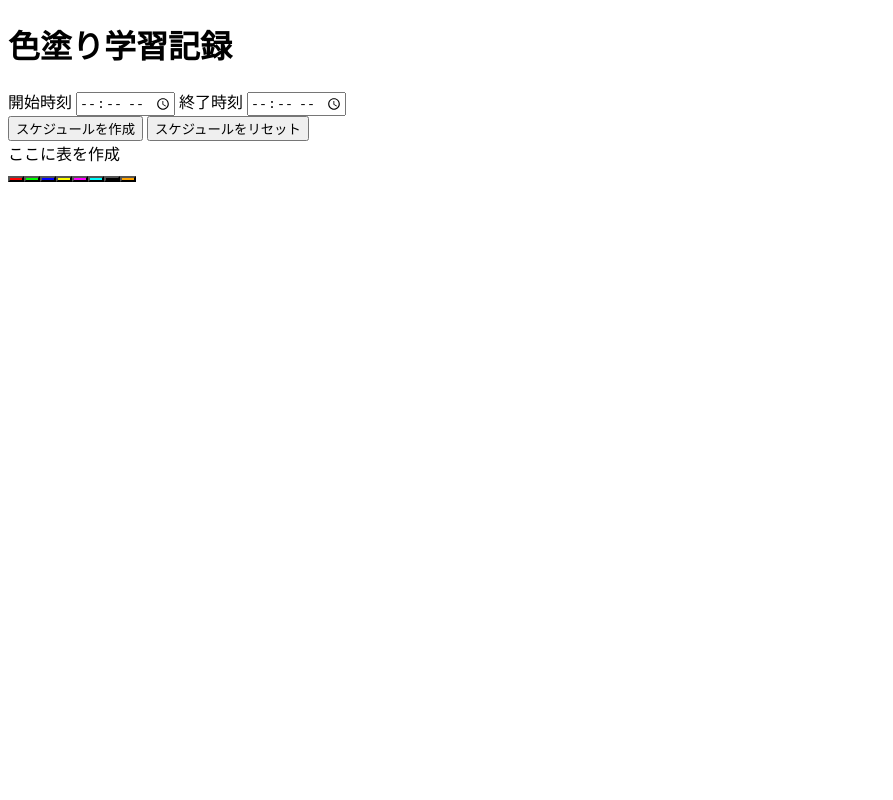
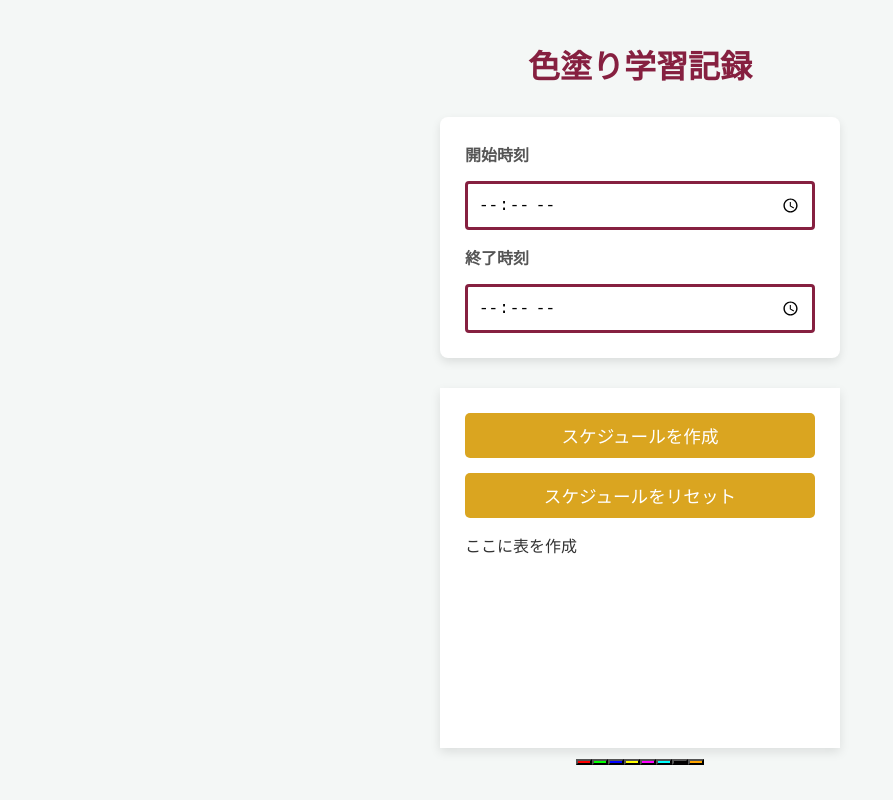
Before and after one commit to Target923/Simple-Reminder, a website: page coloring-learning/index.html in a window 1280 px wide. Shown: the whole page, without its empty margins (0-893 px from the left). Drawn offline with Linux system fonts and the light colour scheme.

Commit message:
add css code 1

```diff
--- a/coloring-learning/color_learning.css
+++ b/coloring-learning/color_learning.css
@@ -0,0 +1,80 @@
+/* 全体のスタイル設定 */
+/* すべての要素に box-sizing: border-box を適用する */
+*,
+*::before,
+*::after {
+  box-sizing: border-box;
+}
+
+body {
+    font-family: Arial, sans-serif; /* フォントファミリー */
+    background-color: #f4f7f6; /* 背景色 */
+    margin: 20px; /* マージンをリセット */
+    color: #333; /* 文字色 */
+    display: flex; /* Flexboxを使用 */
+    flex-direction: column; /* 縦方向に配置 */
+    align-items: center; /* 中央揃え */
+    min-height: 90vh; /* 最小高さ */
+}
+
+h1 {
+    color: #862040; /* 見出しの色 */
+    margin-bottom: 30px; /* 下のマージン */
+    text-align: center; /* 中央揃え */
+}
+
+.input-section {
+    background-color: white;
+    padding: 25px;
+    border-radius: 8px;
+    box-shadow: 0 4px 10px rgba(0, 0, 0, 0.1);
+    margin-bottom: 30px;
+    display: flex;
+    flex-direction: column;
+    gap: 15px;
+    width: 90%;
+    max-width: 400px;
+}
+
+.input-section label {
+    font-weight: bold;
+    color: #555;
+}
+
+.input-section input[type="time"] {
+    width: 100%;
+    padding: 10px;
+    border: 3px solid #862040;
+    border-radius: 4px;
+    font-size: 1rem;
+}
+
+.input-section input:focus {
+    border-color: goldenrod;
+    outline: none;
+    box-shadow: 0 0 5px rgba(134, 32, 64, 0.5);
+}
+
+.schedule-section {
+    background-color: white;
+    padding: 25px;
+    box-shadow: 0 4px 10px rgba(0, 0, 0, 0.1);
+    width: 90%;
+    height: 45vh; /* 高さを90vhに設定 */
+    max-width: 400px;
+    display: flex;
+    flex-direction: column;
+    gap: 15px;
+}
+
+.schedule-section button {
+    background-color: goldenrod;
+    color: white;
+    border: none;
+    padding: 10px 12px;
+    border-radius: 5px;
+    font-size: 1.1rem;
+    cursor: pointer;
+    transition: background-color 0.3s ease;
+    width: 100%;
+}
--- a/simple-reminder/reminder.css
+++ b/simple-reminder/reminder.css
@@ -40,7 +40,7 @@ h1 {
 
 .input-section input[type="number"],
 .input-section input[type="time"] {
-    width: calc(100% - 20px); /* 幅を計算 (パディング分を引く) */
+    width: 100%; /* 入力フィールドの幅を100%に設定 */
     padding: 10px; /* 内側の余白 */
     border: 1px solid #ddd; /* ボーダー */
     border-radius: 4px; /* 角の丸み */
```
